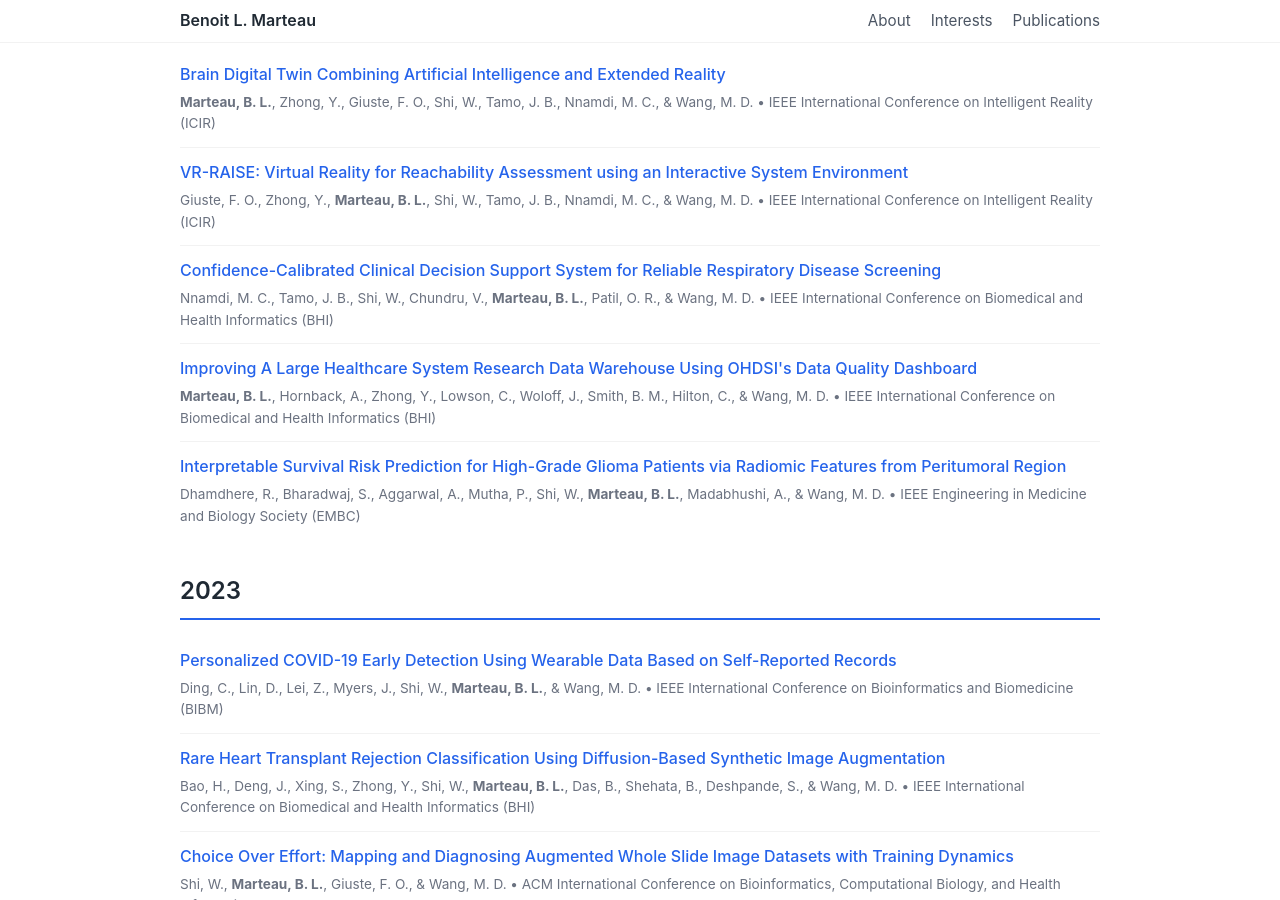
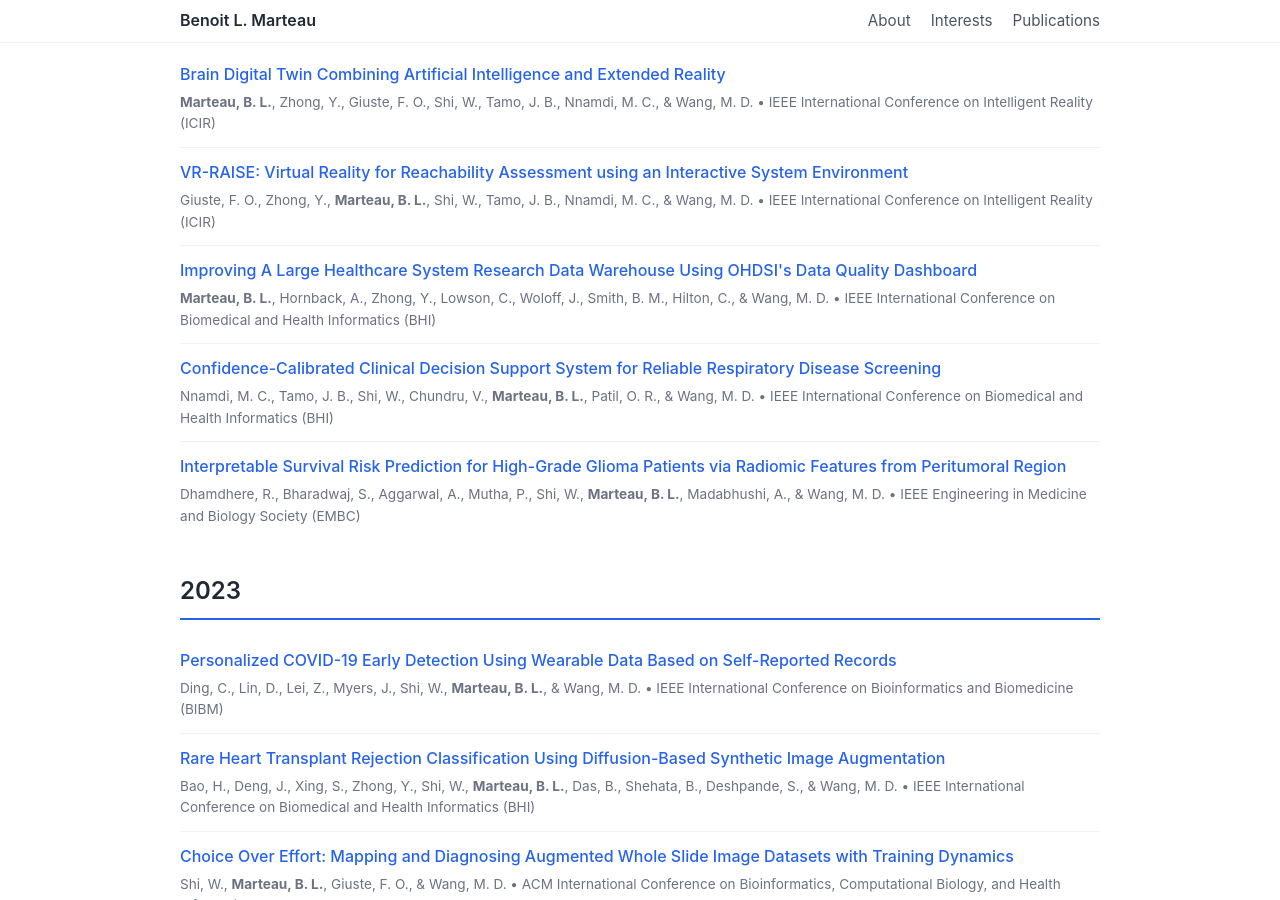
Before and after one commit to benoitmarteau/benoitmarteau.github.io, a Jekyll site: the page built from index.md, in a window 1280 px wide and 900 px high, scrolled down 2245 px. Built offline with Jekyll 4.4.1, drawn with Linux system fonts in a browser that asks for light colours; part of the change alters nothing that is shown.

```diff
--- a/_data/publications.yml
+++ b/_data/publications.yml
@@ -69,17 +69,18 @@
   year: 2024
   link: "https://doi.org/10.1109/ICIR64558.2024.10976979"
 
+- title: "Improving A Large Healthcare System Research Data Warehouse Using OHDSI's Data Quality Dashboard"
+  authors: "<strong>Marteau, B. L.</strong>, Hornback, A., Zhong, Y., Lowson, C., Woloff, J., Smith, B. M., Hilton, C., & Wang, M. D."
+  venue: "IEEE International Conference on Biomedical and Health Informatics (BHI)"
+  year: 2024
+  link: "https://doi.org/10.1109/BHI62660.2024.10913573"
+
+
 - title: "Confidence-Calibrated Clinical Decision Support System for Reliable Respiratory Disease Screening"
   authors: "Nnamdi, M. C., Tamo, J. B., Shi, W., Chundru, V., <strong>Marteau, B. L.</strong>, Patil, O. R., & Wang, M. D."
   venue: "IEEE International Conference on Biomedical and Health Informatics (BHI)"
   year: 2024
   link: "https://doi.org/10.1109/BHI62660.2024.10913797"
-
-- title: "Improving A Large Healthcare System Research Data Warehouse Using OHDSI's Data Quality Dashboard"
-  authors: "<strong>Marteau, B. L.</strong>, Hornback, A., Zhong, Y., Lowson, C., Woloff, J., Smith, B. M., Hilton, C., & Wang, M. D."
-  venue: "IEEE International Conference on Biomedical and Health Informatics (BHI)"
-  year: 2024
-  link: "https://doi.org/10.1109/BHI62660.2024.10913573"
 
 - title: "Interpretable Survival Risk Prediction for High-Grade Glioma Patients via Radiomic Features from Peritumoral Region"
   authors: "Dhamdhere, R., Bharadwaj, S., Aggarwal, A., Mutha, P., Shi, W., <strong>Marteau, B. L.</strong>, Madabhushi, A., & Wang, M. D."
```
